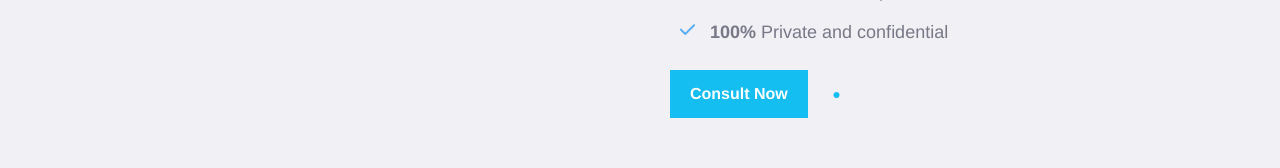
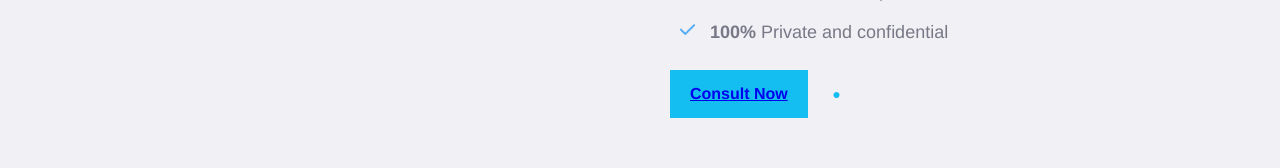
Before and after one commit to lovetewari/Flaming-Consultancy-Prototype-01, a plain HTML site: page findDr.html in a window 1280 px wide. Shown: the part 877-1045 px from the top of the page. Drawn offline with Linux system fonts and the light colour scheme.

Commit message:
Update findDr.html

```diff
--- a/findDr.html
+++ b/findDr.html
@@ -171,7 +171,7 @@
               <p><b>100% </b>Private and confidential</p>
             </span>
           </div>
-          <button>Consult Now</button>
+          <button><a href="https://flamingconsultancymlmodell.000webhostapp.com/">Consult Now</a></button>
           <p class="color inline-block">
             <span class="dotBlue">●</span> <b></b>         </p>
 
```
